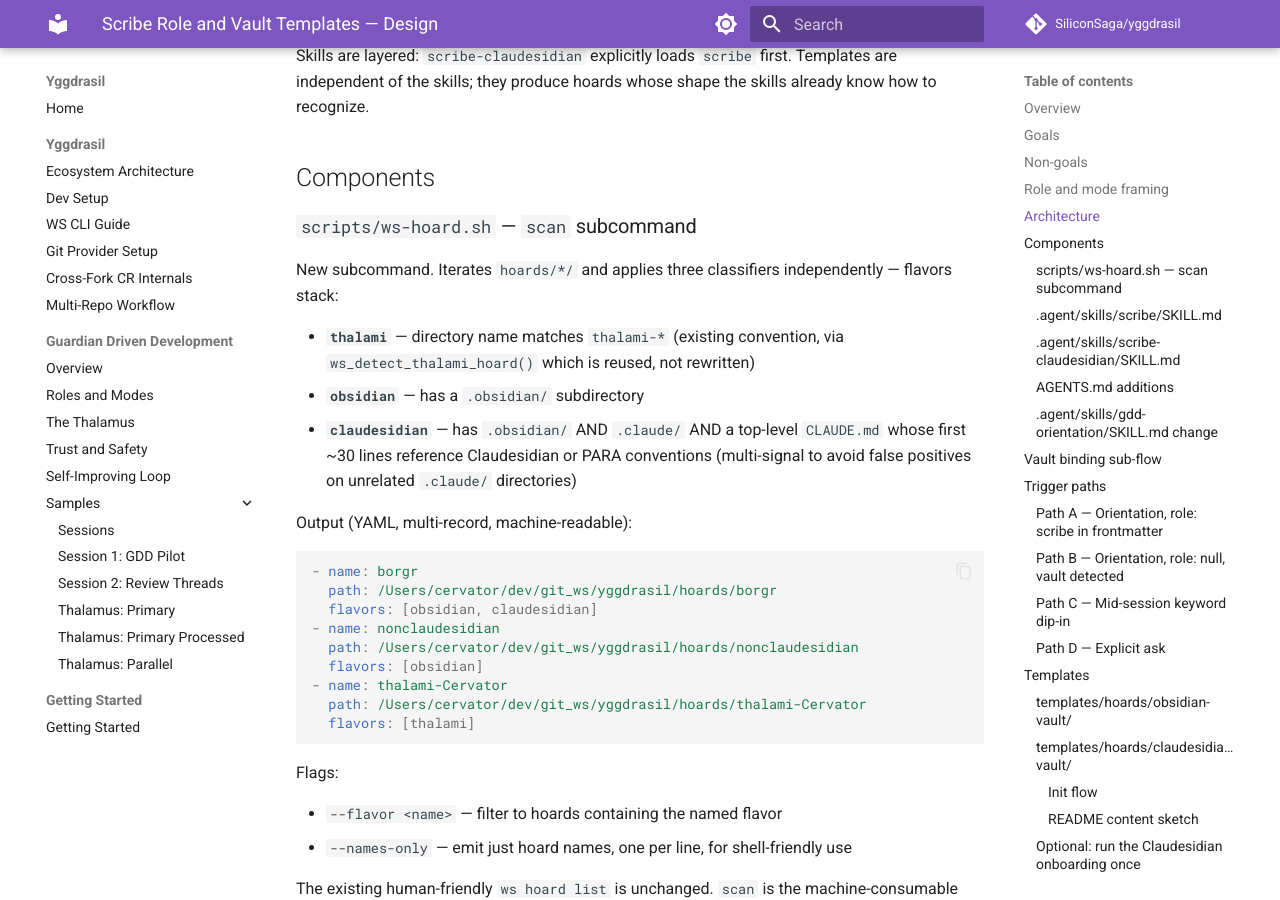
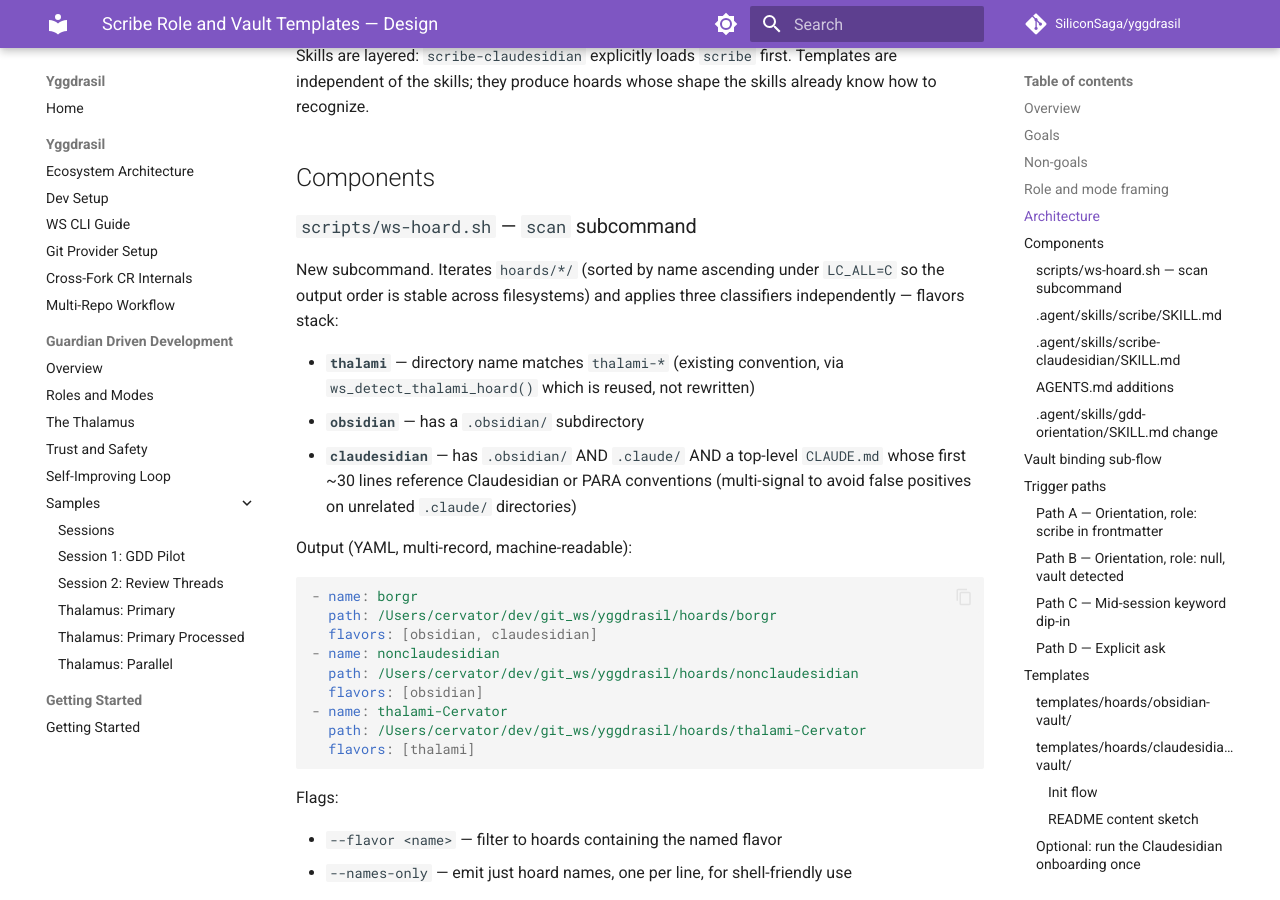
Before and after one commit to SiliconSaga/yggdrasil, an MkDocs documentation site: the page built from docs/plans/2026-05-01-scribe-role-and-vault-templates-design.md, in a window 1280 px wide and 900 px high, scrolled down 2492 px. Built offline with MkDocs 1.6.1 and Material for MkDocs 9.7.7, drawn with Linux system fonts in a browser that asks for light colours; comment, search, counter and statistics services are not loaded; some of the changed text lies outside the part shown.

Commit message:
docs(plans): scan determinism note + parameterize claudesidian onboarding path
CR feedback from CodeRabbit on PR #51:

- The `ws hoard scan` design didn't specify ordering, but the doc claimed
  determinism. Clarified that hoards are sorted by name ascending under
  `LC_ALL=C` before YAML emission so output is stable across filesystems
  with different enumeration orders.
- The optional Claudesidian `/init-bootstrap` snippet hardcoded
  `cd hoards/claudesidian-vault`, which is wrong if the user passed
  `--name <something-else>` to `ws hoard init`. Replaced with
  `cd hoards/<your-vault-name>` and a comment pointing at `--name`.

Co-Authored-By: Claude Opus 4.6 <noreply@anthropic.com>

````diff
--- a/docs/plans/2026-05-01-scribe-role-and-vault-templates-design.md
+++ b/docs/plans/2026-05-01-scribe-role-and-vault-templates-design.md
@@ -106,8 +106,9 @@ the skills already know how to recognize.
 
 ### `scripts/ws-hoard.sh` — `scan` subcommand
 
-New subcommand. Iterates `hoards/*/` and applies three classifiers
-independently — flavors stack:
+New subcommand. Iterates `hoards/*/` (sorted by name ascending under
+`LC_ALL=C` so the output order is stable across filesystems) and applies
+three classifiers independently — flavors stack:
 
 - **`thalami`** — directory name matches `thalami-*` (existing convention,
   via `ws_detect_thalami_hoard()` which is reused, not rewritten)
@@ -392,7 +393,7 @@ section:
 > from public profiles). If you want that, do it once standalone:
 >
 > ```bash
-> cd hoards/claudesidian-vault
+> cd hoards/<your-vault-name>   # the name you passed to --name (or the default)
 > claude
 > /init-bootstrap
 > ```
````
